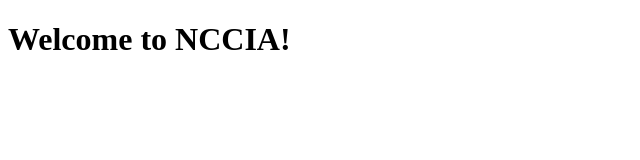
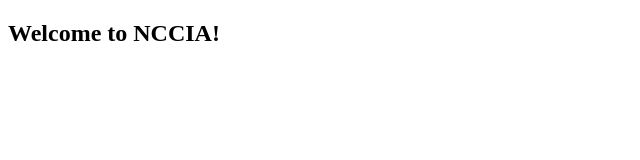
Before and after one commit to lklavender/lklavender.github.io, a plain HTML site: page index.html in a window 1280 px wide. Shown: the whole page, without its empty margins (0-640 px from the left). Drawn offline with Linux system fonts and the light colour scheme.

Commit message:
Update index.html

```diff
--- a/index.html
+++ b/index.html
@@ -6,7 +6,9 @@
    </title>
 </head>
 <body>
-  <h1> Welcome to NCCIA!</h1>
+  <main>
+  <header>
+      <h2> Welcome to NCCIA!</h2>
   <p>
   <bing, yo>
     </p>
```
